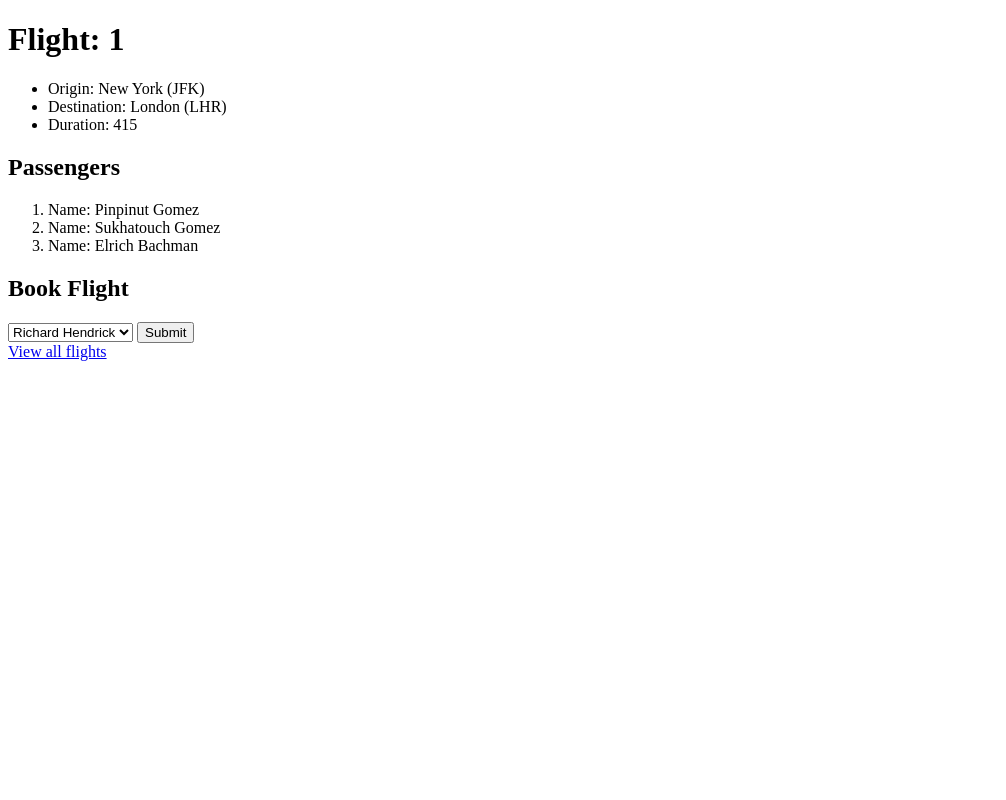
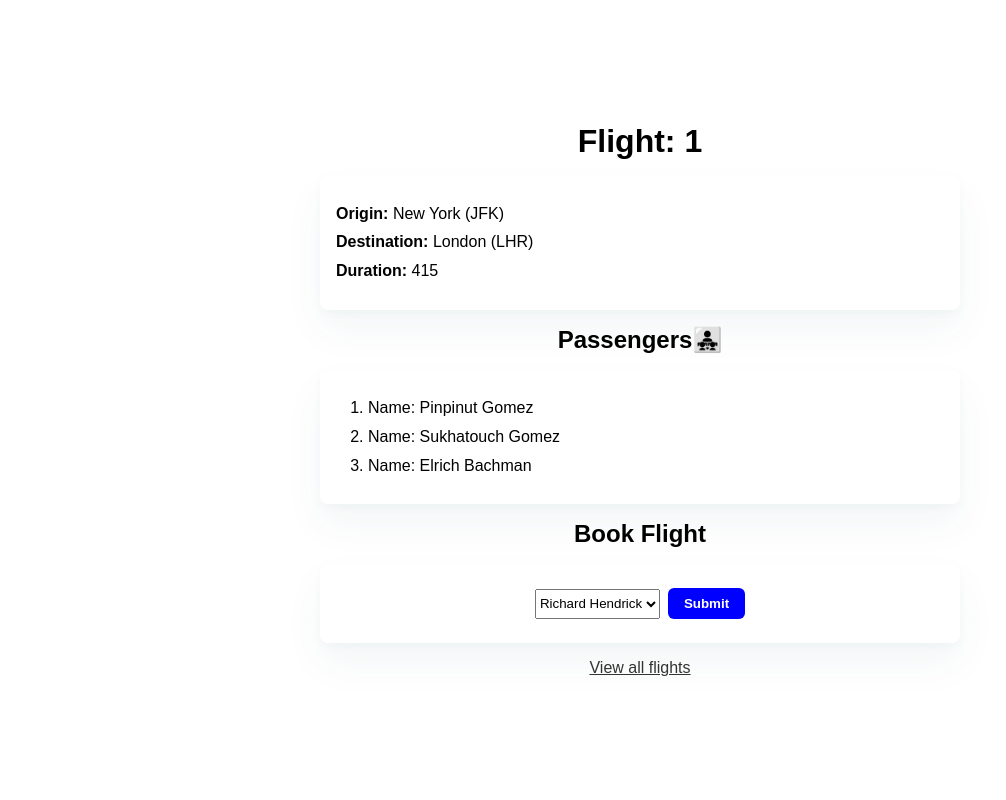
Before and after one commit to icesukhatouch/airline, a Django app: page /flights/1 in a window 1280 px wide. Shown: the whole page, without its empty margins (0-1006 px from the left). Run offline with Django 3.2, Linux system fonts and the light colour scheme; data comes from the database, SQL or seed files in the repository; both versions use the stored data as it was after the commit.

Commit message:
Add styling on /flights

```diff
--- a/airline/urls.py
+++ b/airline/urls.py
@@ -17,6 +17,7 @@ from django.contrib import admin
 from django.urls import path, include
 
 urlpatterns = [
+    path('', include('flights.urls')),
     path('users/', include('users.urls')),
     path('flights/', include('flights.urls')),
     path('admin/', admin.site.urls),
--- /dev/null
+++ b/flights/static/flights/styles.css
@@ -0,0 +1,72 @@
+* {
+    font-family: sans-serif;
+    margin: 0;
+    padding: 0;
+    box-sizing: border-box;
+}
+
+.container {
+    display: flex;
+    justify-content: center;
+    align-items: center;
+    flex-direction: column;
+    width: 100vw;
+    height: 100vh;
+}
+
+ul {
+    list-style: none;
+}
+
+a {
+    color: #333;
+    text-decoration: none;
+}
+
+.card {
+    background-color: #fff;
+    border-radius: 8px;
+    margin-top: 16px;
+    margin-bottom: 16px;
+    padding: 24px 16px;
+    box-shadow: 0px 4px 8px rgba(17, 85, 103, 0.03), 0px 20px 40px rgba(17, 85, 103, 0.05);
+    min-width: 50%;
+    line-height: 1.8;
+}
+
+.text-center {
+    text-align: center;
+}
+
+.card-hover-to-scale {
+    transition: 0.3s;
+}
+
+.card-hover-to-scale:hover {
+    transform: scale(1.1);
+    transition: 0.3s;
+}
+
+ol.card {
+    padding-left: 48px;
+}
+
+form {
+    display: flex;
+    justify-content: center;
+    align-items: center;
+}
+
+select {
+    height: 30px;
+}
+
+.button {
+    background-color: blue;
+    padding: 8px 16px;
+    margin-left: 8px;
+    border: 0;
+    border-radius: 6px;
+    font-weight: 700;
+    color: #fff;
+}
--- a/flights/templates/flights/flight.html
+++ b/flights/templates/flights/flight.html
@@ -1,31 +1,37 @@
 {% extends "flights/layout.html" %} {%block body%}
+<div class="container">
   <h1>Flight: {{flight.id}}</h1>
-<ul>
-  <li>Origin: {{ flight.origin }}</li>
-  <li>Destination: {{ flight.destination }}</li>
-  <li>Duration: {{ flight.duration }}</li>
+  <ul class="card">
+    <li><strong>Origin:</strong> {{ flight.origin }}</li>
+    <li><strong>Destination:</strong> {{ flight.destination }}</li>
+    <li><strong>Duration:</strong> {{ flight.duration }}</li>
   </ul>
-<h2>Passengers</h2>
-<ol>
-  {% for passenger in passengers %}
+  <h2>Passengers👨‍👧‍👧</h2>
+  <ol class="card">
+    {%if passengers %} {% for passenger in passengers %}
     <li>Name: {{passenger}}</li>
-  {% empty %}
-  <li>No passenger</li>
-  {% endfor%}
+    {% endfor%} {%else %} <p>No passenger</p> {%endif %}
   </ol>
 
   <h2>Book Flight</h2>
+  <div class="card text-center">
+    {% if non_passengers %}
     <form action="{% url 'book' flight.id %}" method="post">
       {% csrf_token %}
       <select name="passenger">
         {% for passenger in non_passengers %}
         <option value="{{ passenger.id }}">{{passenger}}</option>
-    {% empty %}
-    <option value="" disabled>All passengers got flights</option>
         {%endfor%}
       </select>
-  <input type="submit">
+      <input type="submit" class="button" />
     </form>
+    {% else %}
+    <p>All passengers got flights!</p>
+    {% endif %}
+  </div>
 
-<a href="{% url 'index' %}">View all flights</a>
+  <a href="{% url 'index' %}" style="text-decoration: underline;"
+    >View all flights</a
+  >
+</div>
 {%endblock%}
--- a/flights/templates/flights/layout.html
+++ b/flights/templates/flights/layout.html
@@ -1,9 +1,11 @@
+{% load static %}
 <!DOCTYPE html>
 <html lang="en">
 <head>
     <meta charset="UTF-8">
     <meta name="viewport" content="width=device-width, initial-scale=1.0">
-    <title>Document</title>
+    <title>Flights</title>
+    <link rel="stylesheet" href="{% static 'flights/styles.css'%}">
 </head>
 <body>
     {% block body %}
--- a/flights/views.py
+++ b/flights/views.py
@@ -24,8 +24,11 @@ def flight(request, flight_id):
 
 def book(request, flight_id):
     if request.method == "POST":
-        flight = Flight.objects.get(pk=flight_id)
-        passenger = Passenger.objects.get(pk=int(request.POST["passenger"]))
-        passenger.flights.add(flight)
+        if 'passenger' in request.POST:
+            flight = Flight.objects.get(pk=flight_id)
+            passenger = Passenger.objects.get(pk=int(request.POST["passenger"]))
+            passenger.flights.add(flight)
 
-        return HttpResponseRedirect(reverse("flight", args=(flight_id,)))
+            return HttpResponseRedirect(reverse("flight", args=(flight_id,)))
+        else:
+            return HttpResponseRedirect(reverse("flight", args=(flight_id,)))
```
Also changed, not shown: flights/templates/flights/index.html (+7 -4 lines), db.sqlite3. Lines whose indentation alone changed are shown as unchanged.
